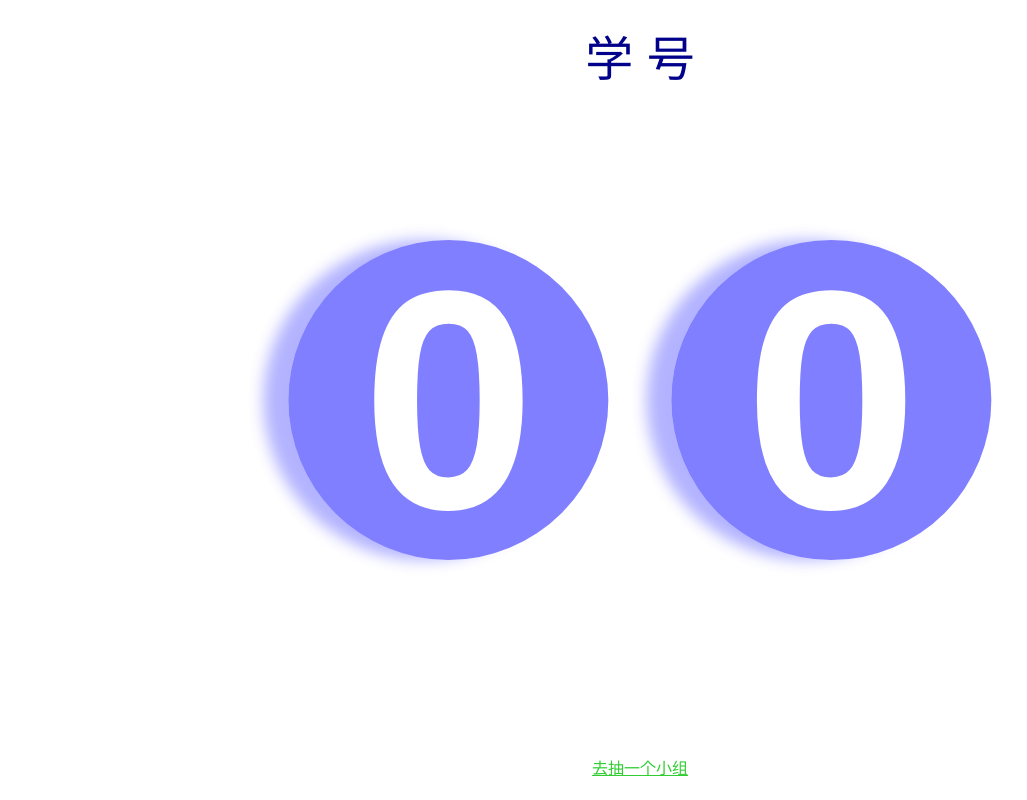
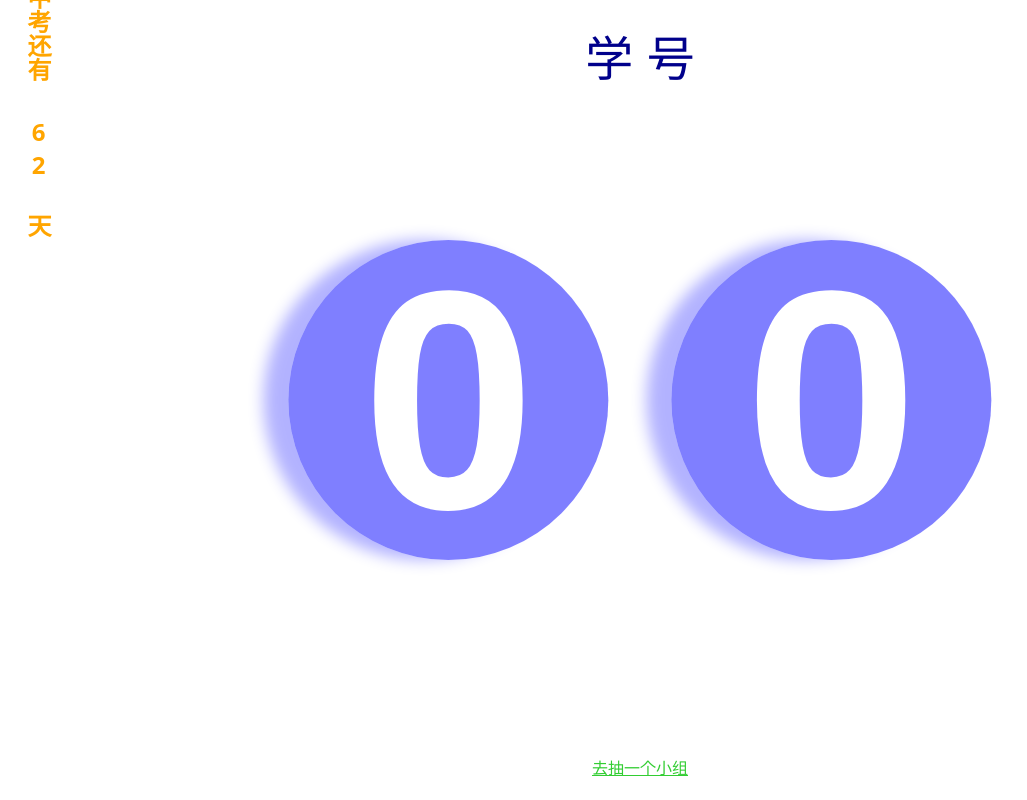
Before and after one commit to GaryFu/Lottery, a Next.js app: page / in a window 1280 px wide. Shown: the whole page, without its empty margins (0-1027 px from the left). Built offline with nearby package versions, Linux system fonts and the light colour scheme.

Commit message:
no comment

```diff
--- a/src/components/Lottery.module.css
+++ b/src/components/Lottery.module.css
@@ -93,10 +93,9 @@
 }
 
 .floatingText {
-  position: fixed;
-  z-index: 9999;
-  margin-left: 20px;
-  margin-top: 30%;
+  position: absolute;
+  top: 100px;
+  left: 20px;
   transform: translateY(-50%);
   color: orange;
   font-size: 1.5rem;
```
